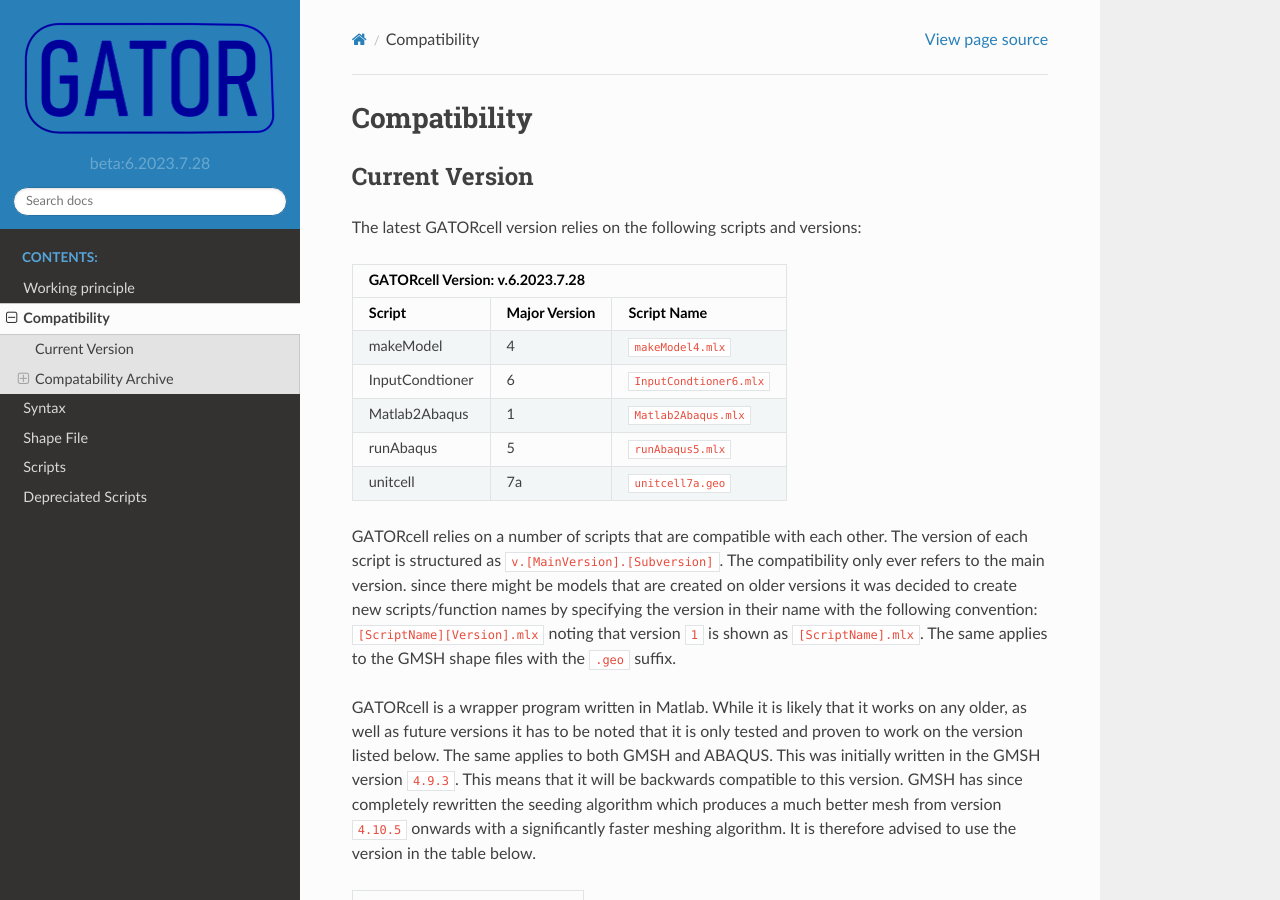
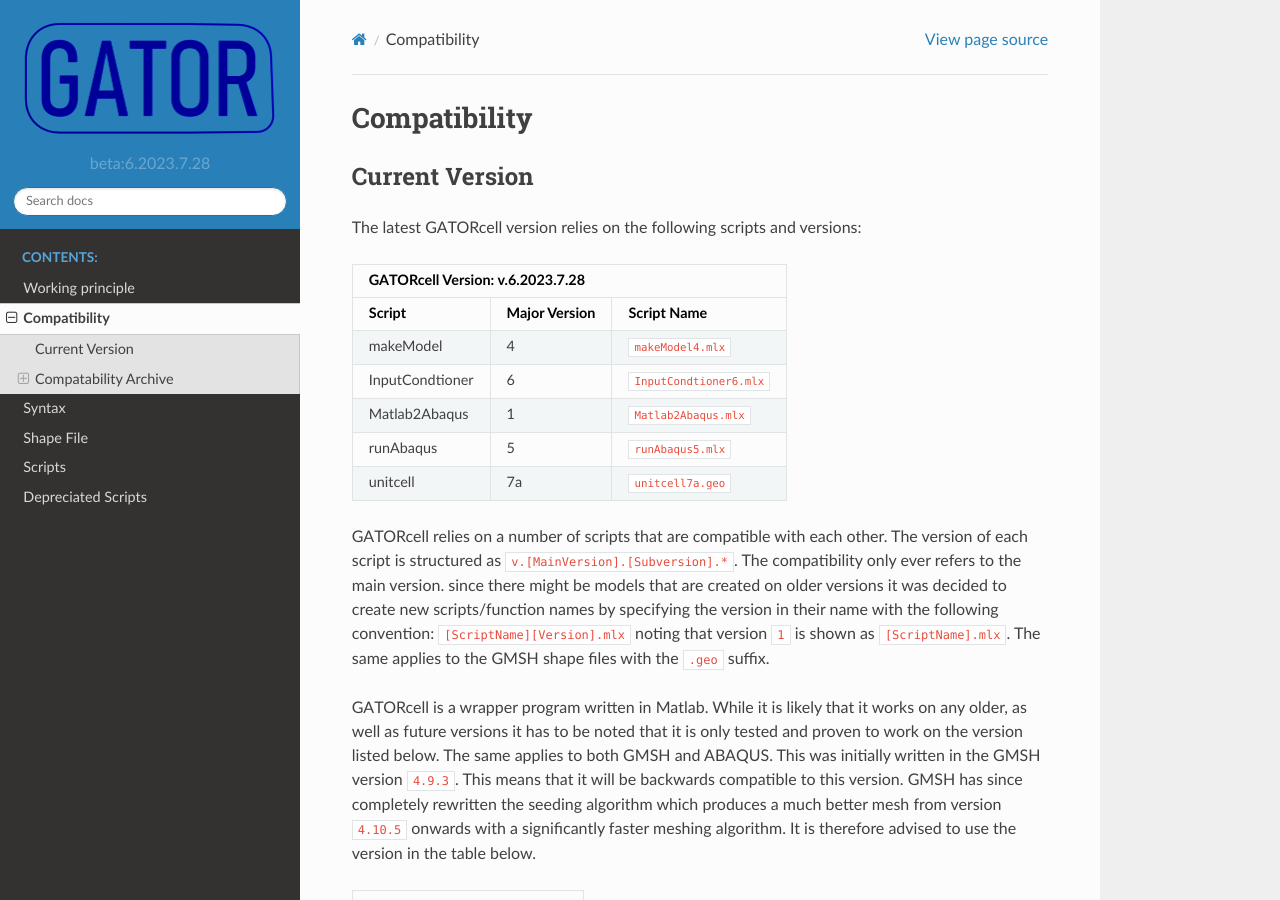
Before and after one commit to aq18507/GATORdocs, a Sphinx documentation site: the page built from doc/Compatability.rst, in a window 1280 px wide and 900 px high. Built offline with Sphinx 7.4.7 and the Read the Docs theme 2.0.0, drawn with Linux system fonts in a browser that asks for light colours; pages that are not in the unit, such as notebooks, are missing from menus.

```diff
--- a/doc/Compatability.rst
+++ b/doc/Compatability.rst
@@ -22,7 +22,7 @@ The latest GATORcell version relies on the following scripts and versions:
 | unitcell          |   7a          | ``unitcell7a.geo``        |
 +-------------------+---------------+---------------------------+
 
-GATORcell relies on a number of scripts that are compatible with each other. The version of each script is structured as ``v.[MainVersion].[Subversion]``. The compatibility only ever refers to the main version. since there might be models that are created on older versions it was decided to create new scripts/function names by specifying the version in their name with the following convention: ``[ScriptName][Version].mlx`` noting that version ``1`` is shown as ``[ScriptName].mlx``. The same applies to the GMSH shape files with the ``.geo`` suffix.
+GATORcell relies on a number of scripts that are compatible with each other. The version of each script is structured as ``v.[MainVersion].[Subversion].*``. The compatibility only ever refers to the main version. since there might be models that are created on older versions it was decided to create new scripts/function names by specifying the version in their name with the following convention: ``[ScriptName][Version].mlx`` noting that version ``1`` is shown as ``[ScriptName].mlx``. The same applies to the GMSH shape files with the ``.geo`` suffix.
 
 GATORcell is a wrapper program written in Matlab. While it is likely that it works on any older, as well as future versions it has to be noted that it is only tested and proven to work on the version listed below. The same applies to both GMSH and ABAQUS. This was initially written in the GMSH version ``4.9.3``. This means that it will be backwards compatible to this version. GMSH has since completely rewritten the seeding algorithm which produces a much better mesh from version ``4.10.5`` onwards with a significantly faster meshing algorithm. It is therefore advised to use the version in the table below.
 
```
